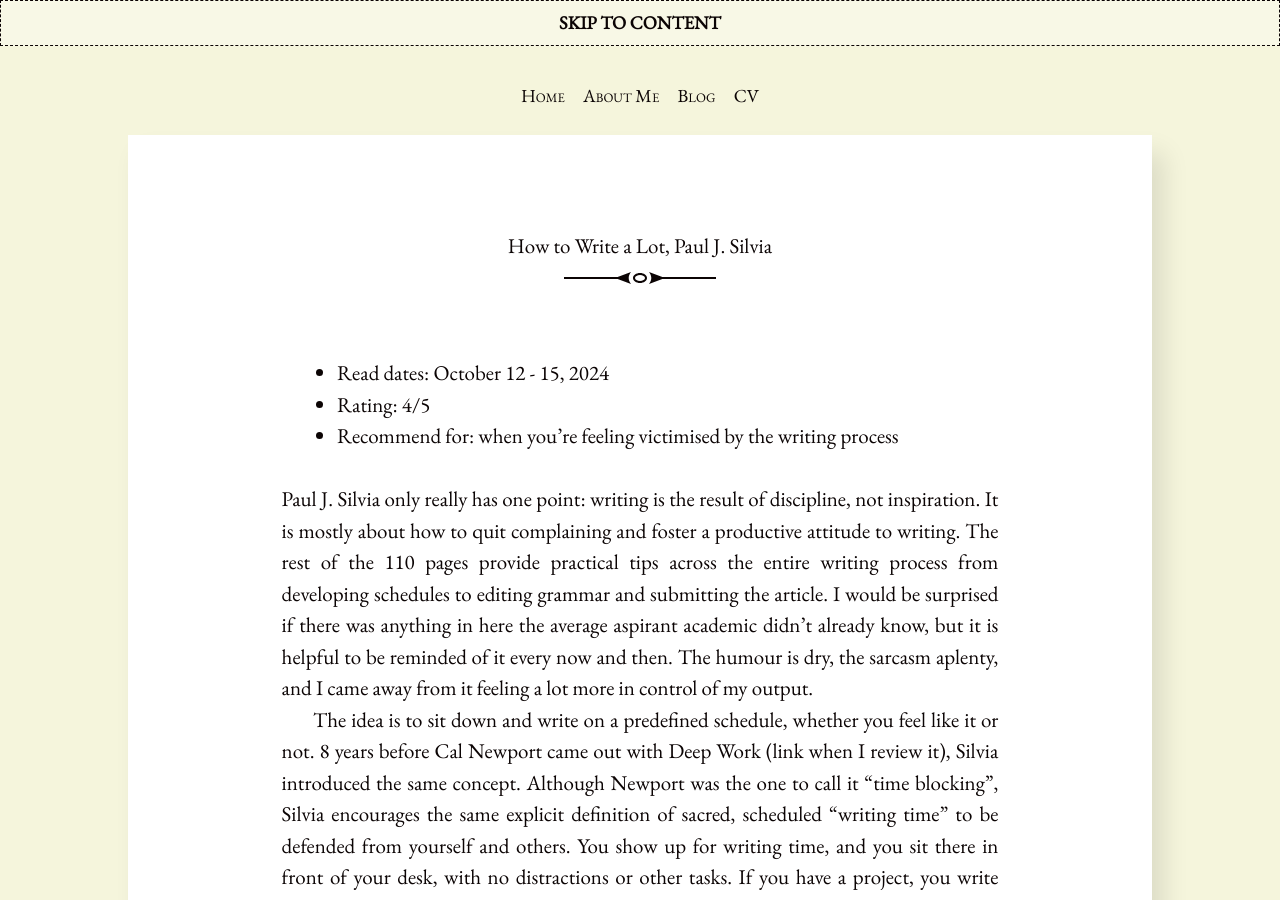
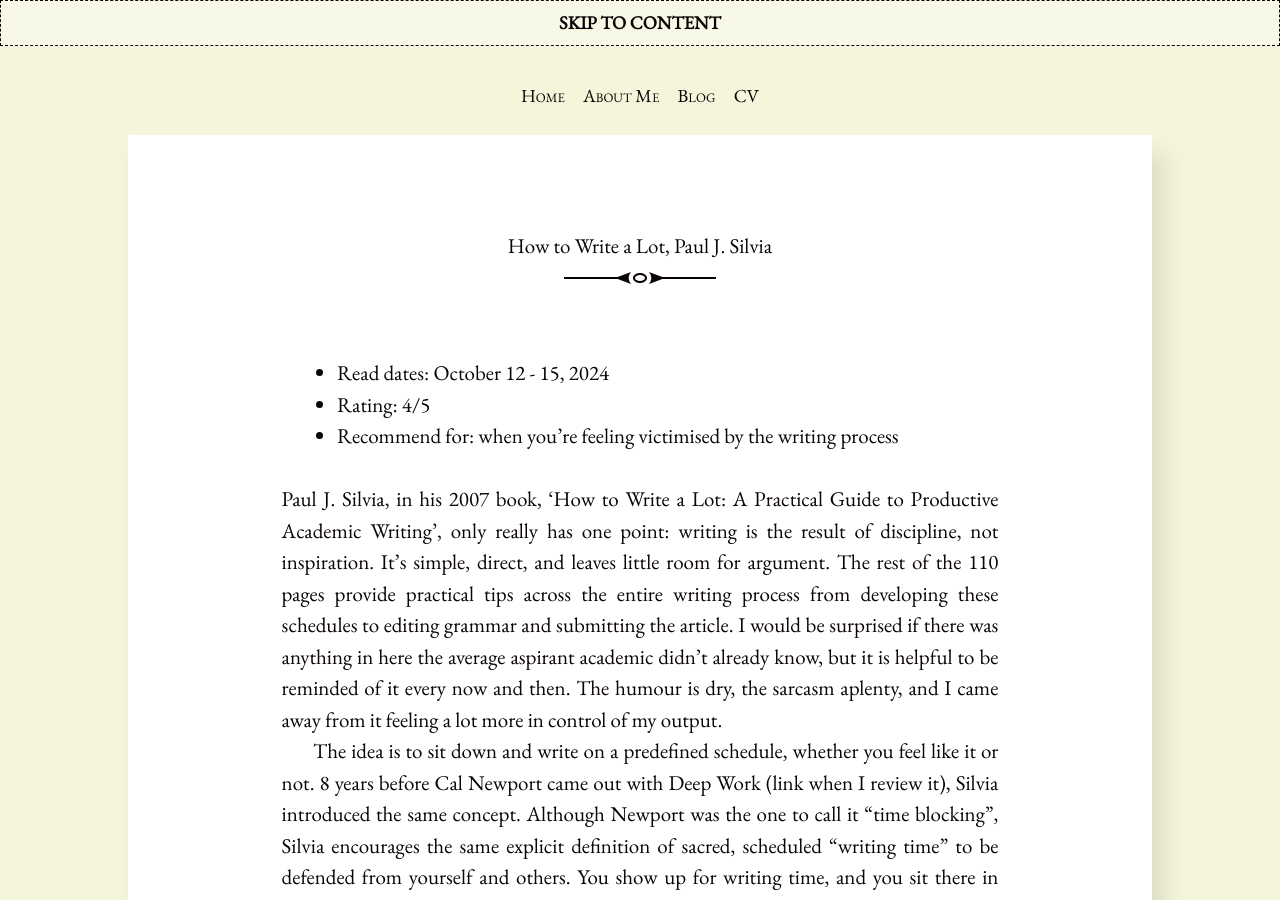
Before and after one commit to OakAlice/OakAlice.github.io, a Jekyll site: the page built from _posts/2024-10-28-how-to-write-a-lot.md, in a window 1280 px wide and 900 px high. Built offline with Jekyll 4.4.1, drawn with Linux system fonts in a browser that asks for light colours.

Commit message:
Update 2024-10-28-how-to-write-a-lot.md

```diff
--- a/_posts/2024-10-28-how-to-write-a-lot.md
+++ b/_posts/2024-10-28-how-to-write-a-lot.md
@@ -8,7 +8,7 @@ categories: [Productivity]
 * Rating: 4/5
 * Recommend for: when you’re feeling victimised by the writing process
 
-Paul J. Silvia only really has one point: writing is the result of discipline, not inspiration. It is mostly about how to quit complaining and foster a productive attitude to writing. The rest of the 110 pages provide practical tips across the entire writing process from developing schedules to editing grammar and submitting the article. I would be surprised if there was anything in here the average aspirant academic didn’t already know, but it is helpful to be reminded of it every now and then. The humour is dry, the sarcasm aplenty, and I came away from it feeling a lot more in control of my output.
+Paul J. Silvia, in his 2007 book, 'How to Write a Lot: A Practical Guide to Productive Academic Writing', only really has one point: writing is the result of discipline, not inspiration. It's simple, direct, and leaves little room for argument. The rest of the 110 pages provide practical tips across the entire writing process from developing these schedules to editing grammar and submitting the article. I would be surprised if there was anything in here the average aspirant academic didn’t already know, but it is helpful to be reminded of it every now and then. The humour is dry, the sarcasm aplenty, and I came away from it feeling a lot more in control of my output.
 
 The idea is to sit down and write on a predefined schedule, whether you feel like it or not. 8 years before Cal Newport came out with Deep Work (link when I review it), Silvia introduced the same concept. Although Newport was the one to call it “time blocking”, Silvia encourages the same explicit definition of sacred, scheduled “writing time” to be defended from yourself and others. You show up for writing time, and you sit there in front of your desk, with no distractions or other tasks. If you have a project, you write about it; if have nothing to write, you plan out future writing; if you don’t want to set and stick to this schedule, “gently close this book, clean it so it looks brand new, and give it as a gift to a friend who wants to be a better writer” (15).
 
```
